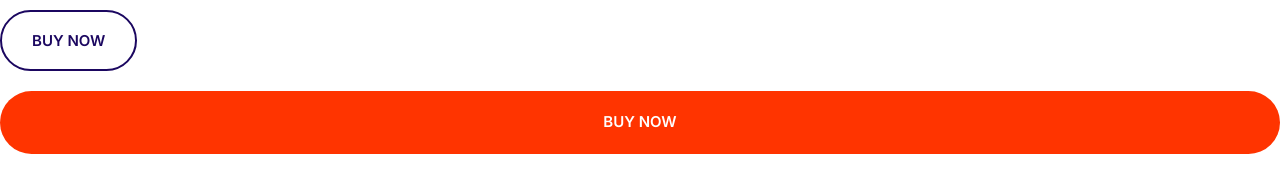
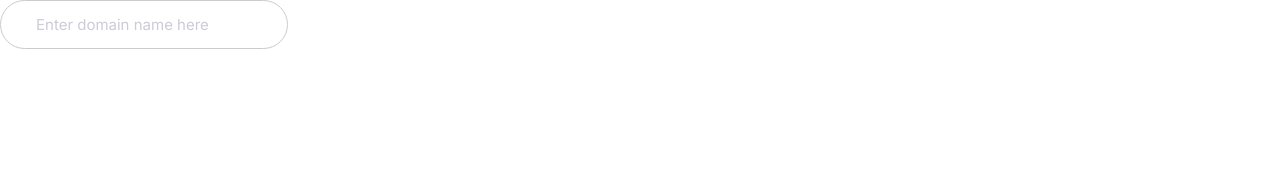
Before and after one commit to URMine4Ever/Wah, a plain HTML site: page index.html in a window 1280 px wide. Drawn offline with Linux system fonts and the light colour scheme.

Commit message:
input and placeholder

```diff
--- a/css/styles.css
+++ b/css/styles.css
@@ -225,3 +225,26 @@ border: 2px solid var(--color-headings);
 font-size: 1.5rem;
     }
 }
+
+/* input */
+.input{
+
+    border-radius: 30px;
+    border: 1px solid #ccc;
+    color: var(--color-headings);
+    font-size: 2rem;
+    /* chrome outline */
+    outline: 0;
+    padding: 1.5rem 3.5rem;
+}
+
+::placeholder{
+    color:#cdcbd7;
+
+}
+
+@media screen and (min-width: 1024px){
+    .input{
+        font-size: 1.5rem;
+    }
+}
--- a/index.html
+++ b/index.html
@@ -22,7 +22,6 @@
     <title>Document</title>
   </head>
   <body>
-    <button class="btn btn--outline">Buy Now</button>
-    <a href="#" class="btn btn--accent btn--block">Buy Now</a>
+    <input type="text" class="input" placeholder="Enter domain name here" />
   </body>
 </html>
```
Also changed, not shown: css/components/input.html (added, +1 -0 lines).
